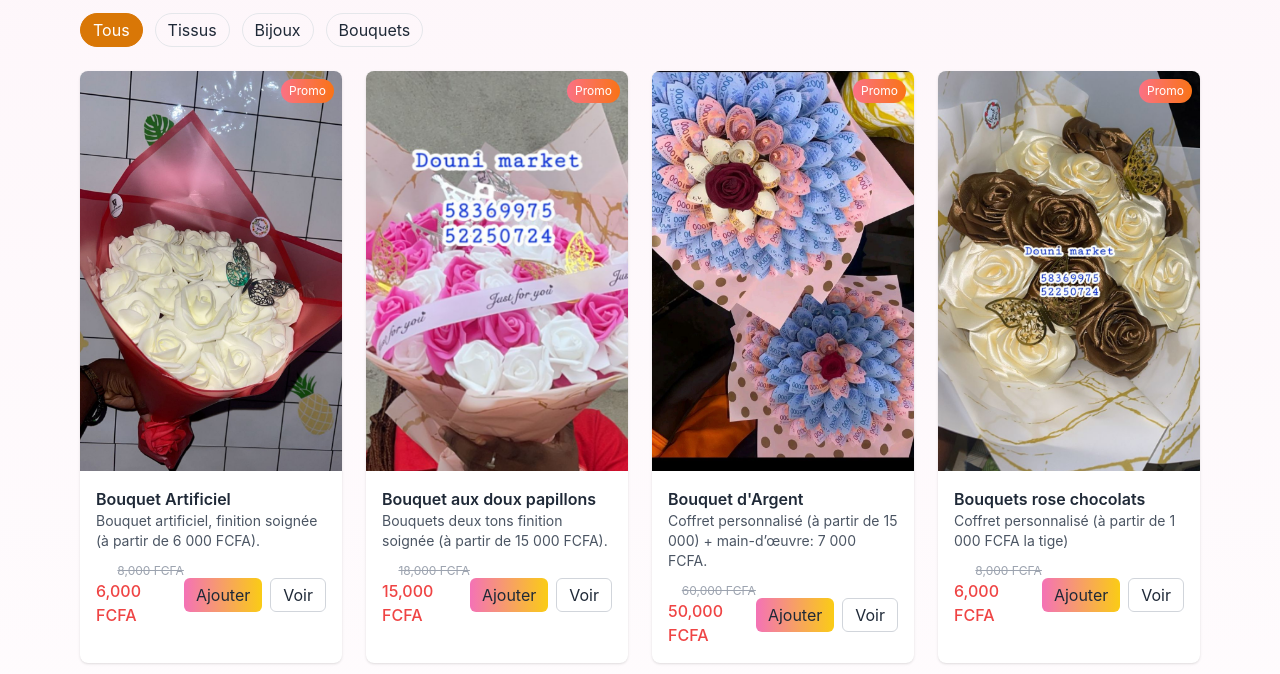
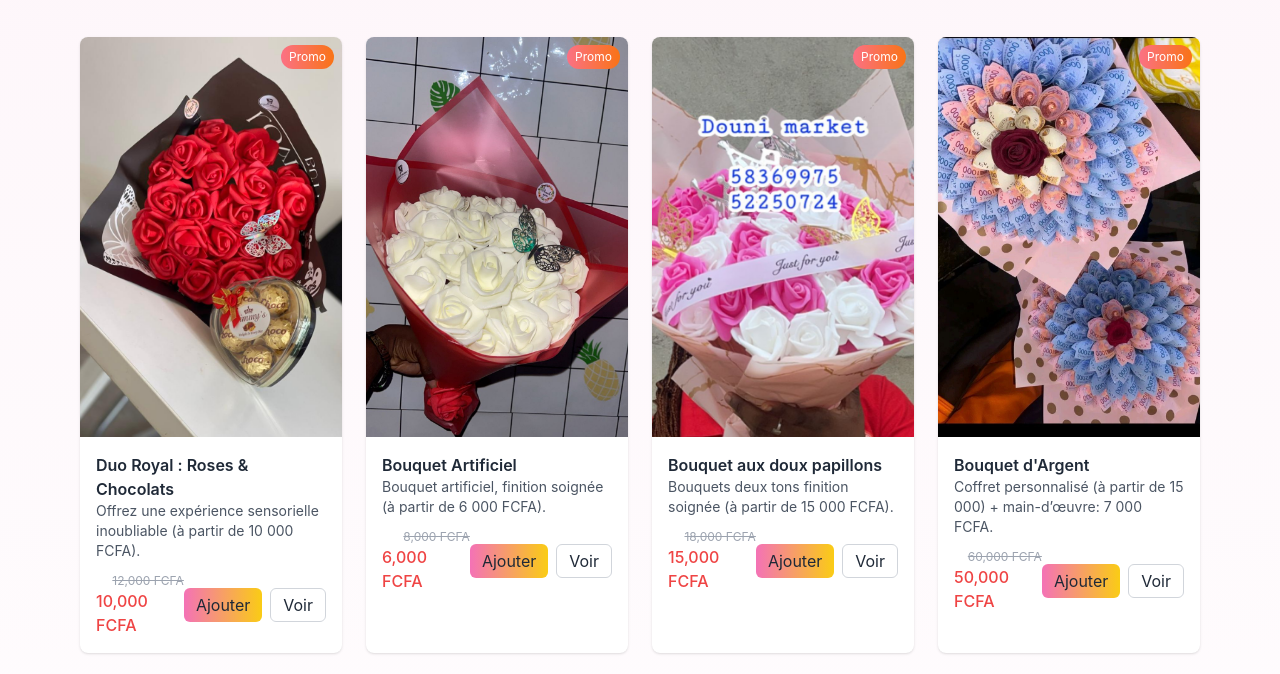
Before and after one commit to Nao61/douni_market, a website built with Vite: page index.html in a window 1280 px wide. Shown: the part 675-1349 px from the top of the page. Built offline with nearby package versions, Linux system fonts and the light colour scheme.

Commit message:
ajout produits Duo Royal : Roses & Chocolats

```diff
--- a/assets/script.js
+++ b/assets/script.js
@@ -10,6 +10,15 @@ const PRODUCTS = [
   // },
   {
     id: 1,
+    title: "Duo Royal : Roses & Chocolats",
+    category: "Bouquets",
+    price: 10000,
+    old_price: 12000,
+    image: "assets/img/Coffret_chocolat.jpeg",
+    description: "Offrez une expérience sensorielle inoubliable (à partir de 10 000 FCFA).",
+  },
+  {
+    id: 2,
     title: "Bouquet Artificiel",
     category: "Bouquets",
     price: 6000,
@@ -18,7 +27,7 @@ const PRODUCTS = [
     description: "Bouquet artificiel, finition soignée (à partir de 6 000 FCFA).",
   },
   {
-    id: 2,
+    id: 3,
     title: "Bouquet aux doux papillons",
     category: "Bouquets",
     price: 15000,
@@ -28,7 +37,7 @@ const PRODUCTS = [
       "Bouquets deux tons finition soignée (à partir de 15 000 FCFA).",
   },
   {
-    id: 3,
+    id: 4,
     title: "Bouquet d'Argent",
     category: "Bouquets",
     price: 50000,
@@ -47,7 +56,7 @@ const PRODUCTS = [
   //   description: "Assortiment de colliers et piercings fantaisie.",
   // },
   {
-    id: 4,
+    id: 5,
     title: "Bouquets rose chocolats",
     category: "Bouquets",
     price: 6000,
@@ -56,7 +65,7 @@ const PRODUCTS = [
     description: "Coffret personnalisé (à partir de 1 000 FCFA la tige)",
   },
   {
-    id: 5,
+    id: 6,
     title: "Bouquet Satin (Roses)",
     category: "Bouquets",
     price: 5000,
@@ -66,7 +75,7 @@ const PRODUCTS = [
       "Bouquet de roses en satin, finition soignée (à partir de 5 000 FCFA).",
   },
   {
-    id: 6,
+    id: 7,
     title: "Bouquet de Photo & Chocolat",
     category: "Bouquets",
     price: 6000,
@@ -75,7 +84,7 @@ const PRODUCTS = [
     description: "Bouquet gourmand en chocolat artisanal et photos.",
   },
   {
-    id: 7,
+    id: 8,
     title: "Bouquet Casquettes (Original)",
     category: "Bouquets",
     price: 25000,
@@ -93,7 +102,7 @@ const PRODUCTS = [
   //   description: "Pack exclusif de faux tatouages temporaires.",
   // },
   {
-    id: 8,
+    id: 9,
     title: "Bouquet 2 en 1",
     category: "Bouquets",
     price: 30000,
@@ -102,7 +111,7 @@ const PRODUCTS = [
     description: "Un coup deux pierres pour vos bouquets (à partir de 30 000 FCFA).",
   },
   {
-    id: 9,
+    id: 10,
     title: "Bouquet élégant",
     category: "Bouquets",
     price: 5000,
@@ -111,7 +120,7 @@ const PRODUCTS = [
     description: "Bouquet artificiel, finition soignée (à partir de 5 000 FCFA).",
   },
   {
-    id: 10,
+    id: 11,
     title: "Bouquet doux avec Couronne",
     category: "Bouquets",
     price: 10000,
@@ -120,7 +129,7 @@ const PRODUCTS = [
     description: "Bouquet Special, finition soignée (à partir de 10 000 FCFA).",
   },
   {
-    id: 11,
+    id: 12,
     title: "Bouquet romantique",
     category: "Bouquets",
     price: 5000,
--- a/index.html
+++ b/index.html
@@ -252,7 +252,7 @@ Enjoy! --  ceci est pour l'anniversaire de Douni Market 🎁
     <section id="shop" class="max-w-6xl mx-auto px-4 py-8 scroll-mt-20">
       <h3 class="text-2xl font-semibold mb-4">Boutique</h3>
       <div class="mb-6 flex gap-3 flex-wrap">
-        <button
+        <!-- <button
           class="categoryBtn px-3 py-1 rounded-full border active-category"
         >
           Tous
@@ -265,7 +265,7 @@ Enjoy! --  ceci est pour l'anniversaire de Douni Market 🎁
         </button>
         <button class="categoryBtn px-3 py-1 rounded-full border">
           Bouquets
-        </button>
+        </button> -->
       </div>
 
       <!-- product grid -->
```
Also changed, not shown: assets/img/Coffret_chocolat.jpeg (added).
